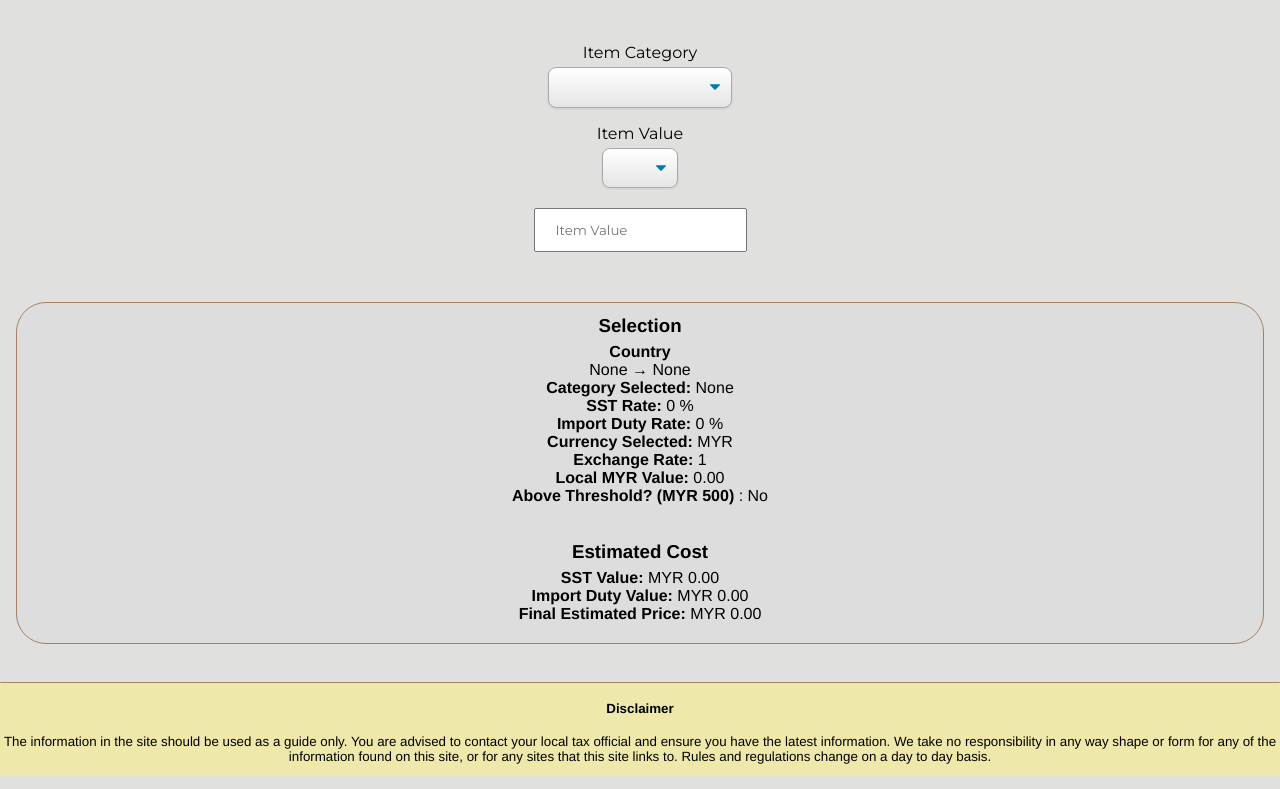
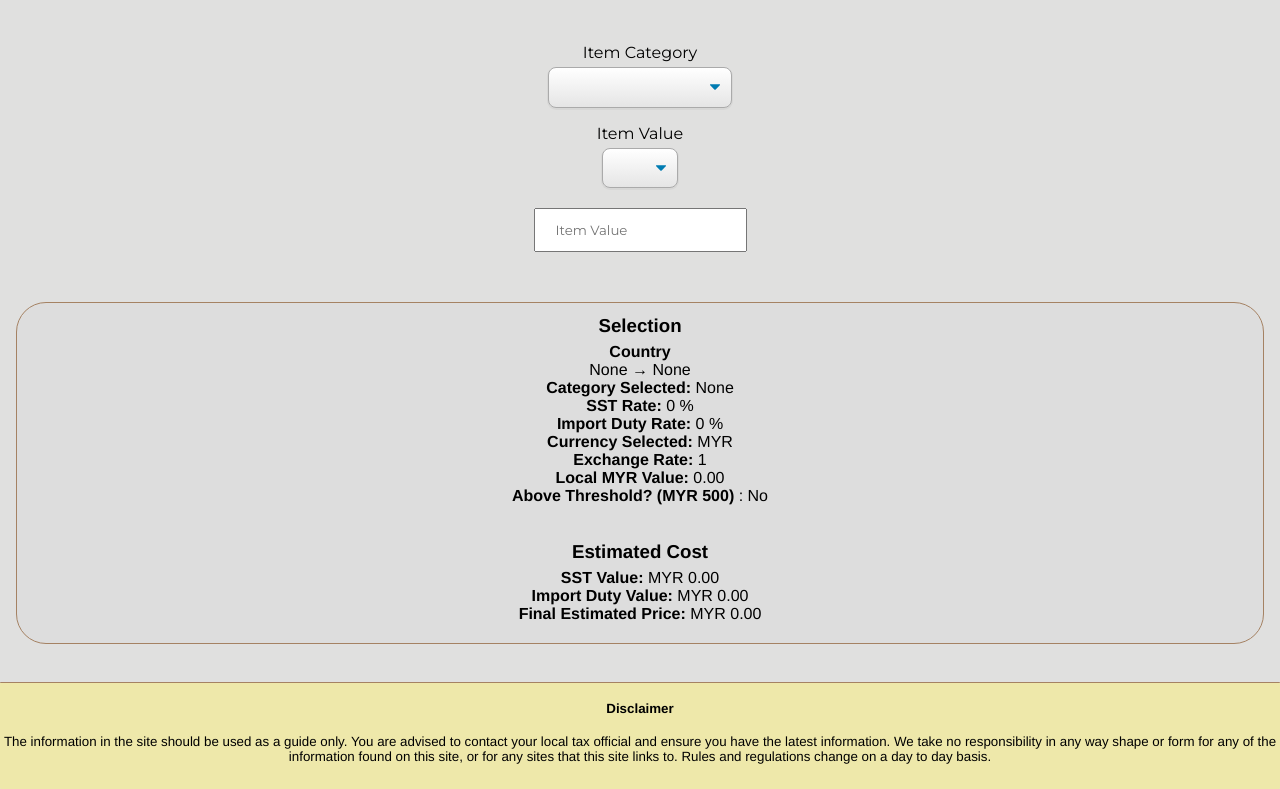
Before and after one commit to aarontanx/project-tax, a Vue app: page / in a window 1280 px wide. Shown: the part 341-1130 px from the top of the page. Built offline with nearby package versions, Linux system fonts and the light colour scheme.

Commit message:
Changed disclaimer bottom padding

```diff
--- a/src/components/Disclaimer.vue
+++ b/src/components/Disclaimer.vue
@@ -18,7 +18,7 @@ export default {
         border-top: 1px solid  rgb(165, 130, 99);
         font-size: smaller;
         /* margin: 5%; */
-        padding-bottom: 1%;
+        padding-bottom: 2%;
         background-color:palegoldenrod;
     }
 </style>
```
